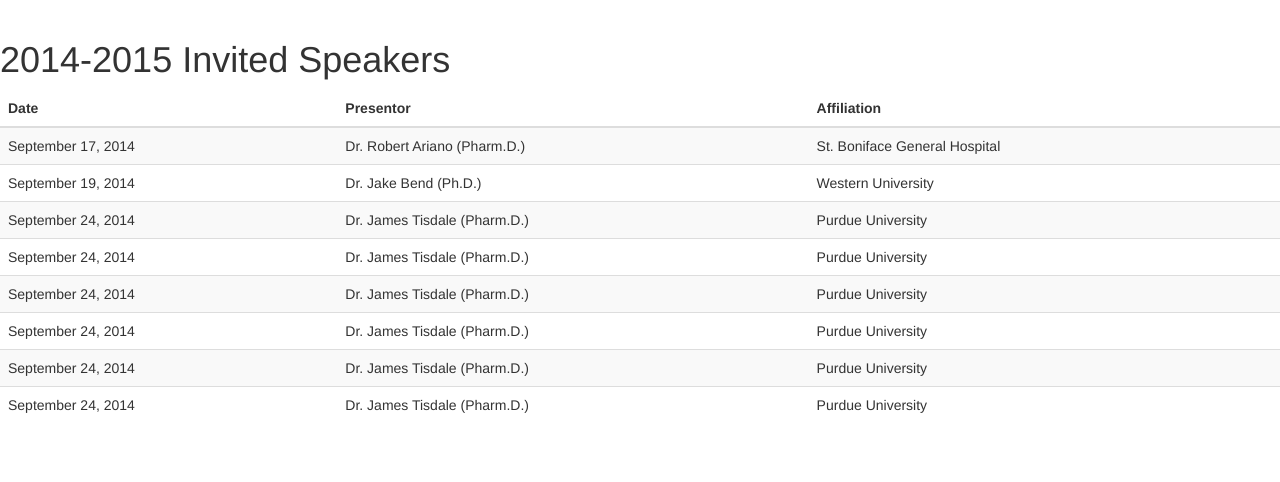
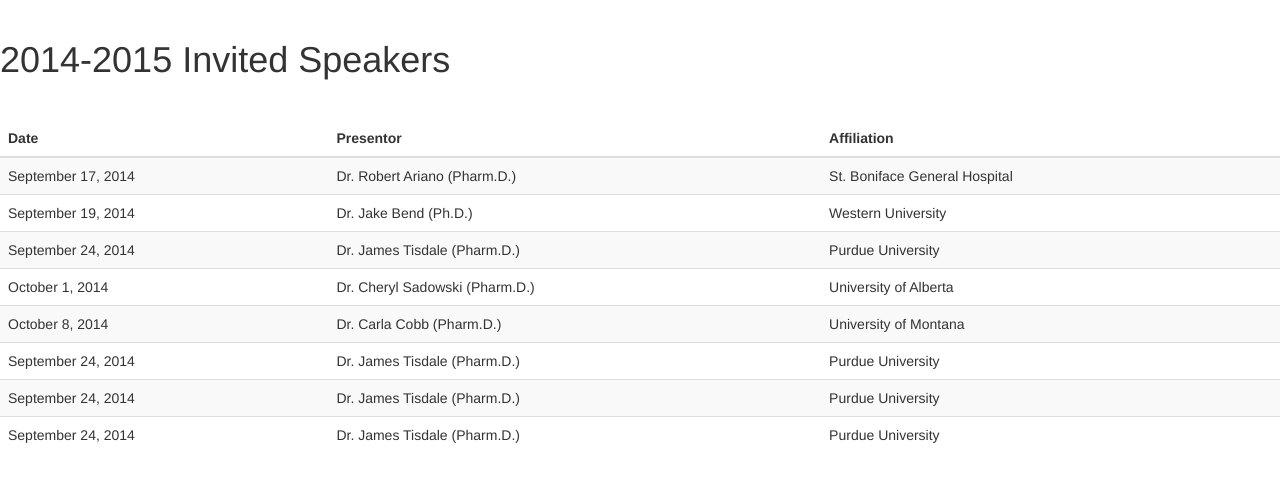
Before and after one commit to umaaps/umaaps.github.io, a Jekyll site: the page assets/annualactivity/2014-2015.html, which Jekyll copies as it is, in a window 1280 px wide. Shown: the top 482 px of the page. Built offline with Jekyll 4.4.1, drawn with Linux system fonts in a browser that asks for light colours.

Commit message:
Updated 2014-2015.html

```diff
--- a/assets/annualactivity/2014-2015.html
+++ b/assets/annualactivity/2014-2015.html
@@ -16,7 +16,7 @@
 </head>
 <body>
 	<h1>2014-2015 Invited Speakers</h1>
-
+  	</br>
 	<p>
 		<table class="table table-striped table-hover">
 		      <thead>
@@ -43,14 +43,14 @@
 		          <td>Purdue University</td>
 		        </tr>
 		        <tr>
-		          <td>September 24, 2014</td>
-		          <td>Dr. James Tisdale (Pharm.D.)</td>
-		          <td>Purdue University</td>
+		          <td>October 1, 2014</td>
+		          <td>Dr. Cheryl Sadowski (Pharm.D.)</td>
+		          <td>University of Alberta</td>
 		        </tr>
 		        <tr>
-		          <td>September 24, 2014</td>
-		          <td>Dr. James Tisdale (Pharm.D.)</td>
-		          <td>Purdue University</td>
+		          <td>October 8, 2014</td>
+		          <td>Dr. Carla Cobb (Pharm.D.)</td>
+		          <td>University of Montana</td>
 		        </tr>
 		        <tr>
 		          <td>September 24, 2014</td>
```
